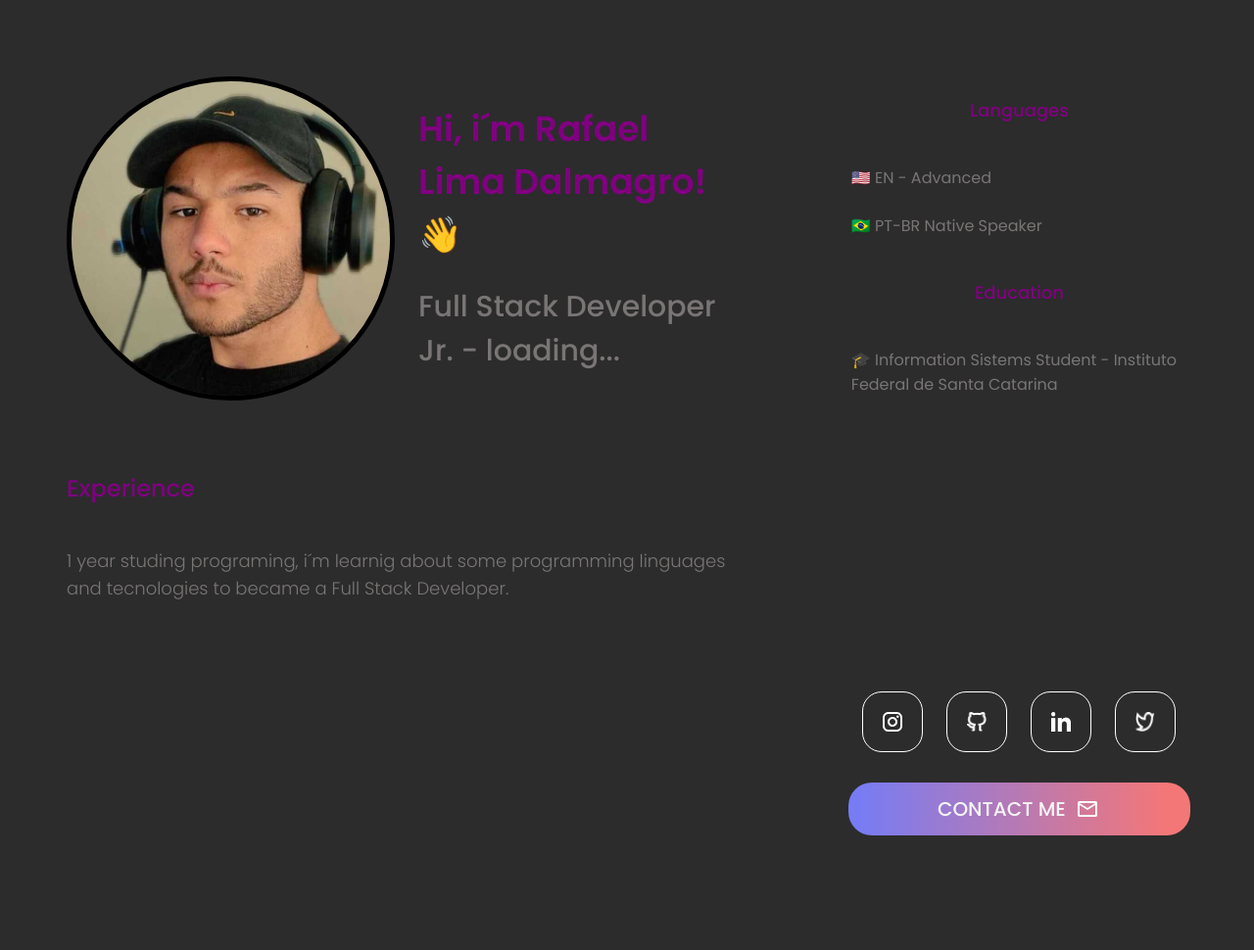
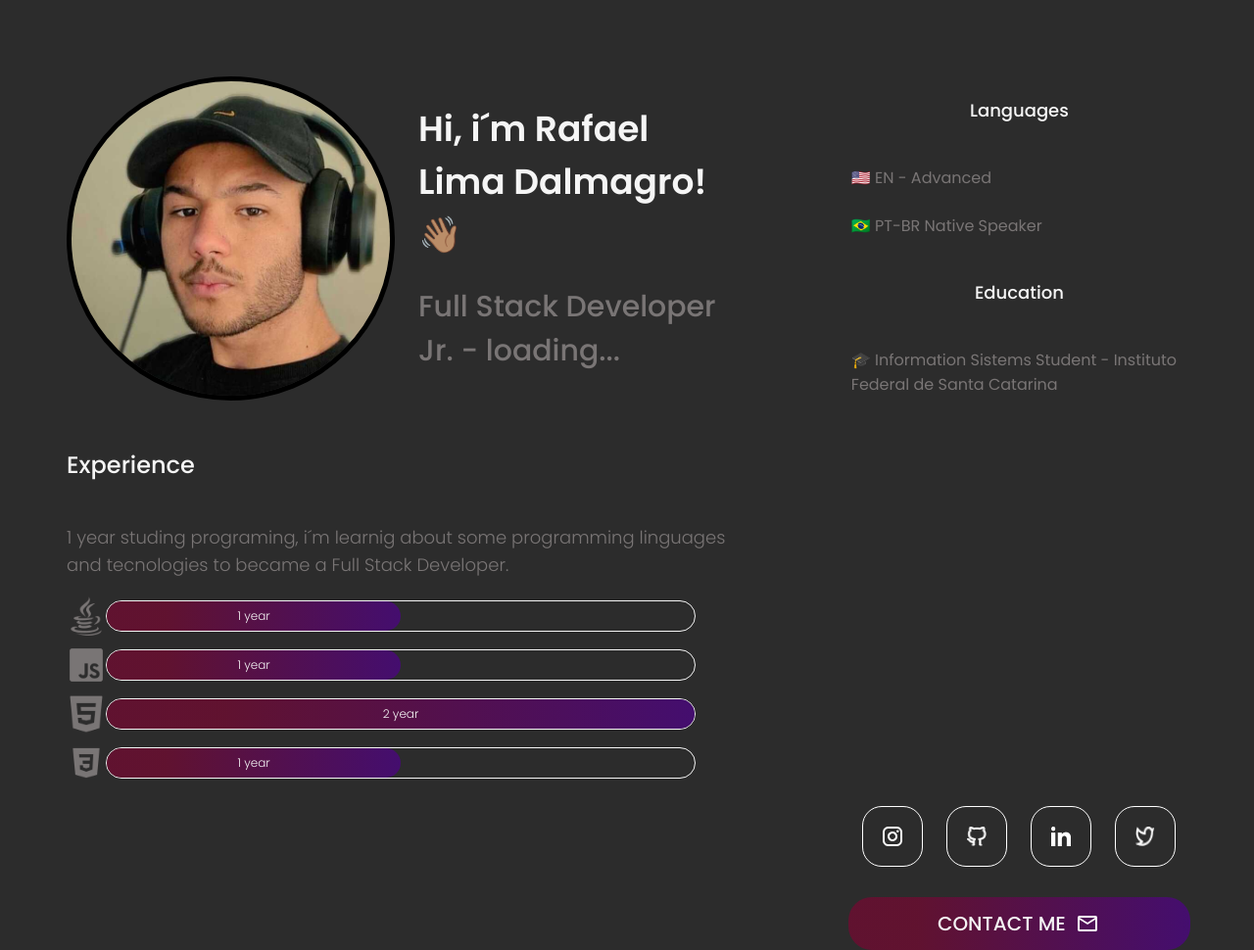
Before and after one commit to Extremezada/meu-portifolio, a plain HTML site: page index.html in a window 1280 px wide. Shown: the whole page at 98% size. Drawn offline with Linux system fonts and the light colour scheme; a web font is replaced by a local one.

Commit message:
Adicionando personalização de botões e alterando cores do projeto.

```diff
--- a/css/style.css
+++ b/css/style.css
@@ -33,7 +33,7 @@ img{
     font-weight: 500;
     font-size: 18px;
     line-height: 28px;
-    color: purple;
+    color: whitesmoke;
 }
 .languages-info{
     display: flex;
@@ -60,6 +60,12 @@ img{
     align-items: center;
     gap: 24px;
 }
+.socials a{
+    transition: transform 0.2s;
+}
+.socials a:hover{
+    transform: scale(1.5);
+}
 .socials img{
     width: 20px;
     height: 20px;
@@ -67,9 +73,15 @@ img{
     border: 1px solid white;
     border-radius: 20px;
 }
+.btn-contact:hover{
+    transform: scale(1.3);
+}
+.btn-contact{
+    transition: transform 0.2s;
+}
 .btn-contact{
     border-radius: 24px;
-    background: linear-gradient(90deg, #777CF4 2.62%, #F47777 93.38%);
+    background: linear-gradient(90deg, rgba(115,9,49,0.7357317927170868) 20%, rgba(72,9,121,0.8645833333333334) 100%);
     width: 325px;
     padding: 12px;
     text-align: center;
@@ -102,7 +114,7 @@ img{
     font-weight: 500;
     font-size: 18px;
     line-height: 28px;
-    color: purple;
+    color: whitesmoke;
     align-items: center;
 }
 .experience p{
@@ -110,6 +122,13 @@ img{
     font-size: 18px;
     line-height: 28px;
     color: #797575;
+}
+.experience-meansure{
+    animation: fadeIn 3s linear;
+}
+@keyframes fadeIn {
+    from{opacity: 0;}
+    to{opacity: 1;}
 }
 .header{
     display: flex;
@@ -122,7 +141,7 @@ img{
        font-weight: 600;
        font-size: 28px;
        line-height: 46px;
-       color: purple;
+       color: whitesmoke
 }
 .header h2{
         font-style: italic;
@@ -131,7 +150,58 @@ img{
         line-height: 30px;
         color: #797575;
 }
+.experience-time{
+    display: flex;
+    align-items: center;
+    justify-content: center;
+    flex-direction: column;
+    gap: 10px;
+}
+.experience-time img{
+    width: 40px;
+    height: 40px;
+    border-radius: 0;
+}
+.experience-language{
+    display: flex;
+    align-items: center;
+    justify-content: center;
+}
+.experience-unit{
+    width: 300px;
+    height: 30px;
+    border-radius: 24px;
+    border: 1px solid whitesmoke;
+}
+.experience-meansure{
+    height: 30px;
+    border-radius: 24px;
+    width: 50%;
+    border: linear-gradient(90deg, #777CF4 2.62%, #F47777 93.38%);;
+    background: linear-gradient(90deg, rgba(115,9,49,0.7357317927170868) 20%, rgba(72,9,121,0.8645833333333334) 100%);
 
+    color: whitesmoke;
+    font-weight: 300;
+    text-align: center;
+    display: flex;
+    justify-content: center;
+    align-items: center;
+    font-size: 12px;
+}
+.html{
+    width: 100%;
+}
+
+@media (max-width: 419px){
+    .header img{
+        display: none;
+    }
+}
+@media (min-width: 720px){
+    .experience-unit{
+        width: 600px;
+    }
+}
 
 @media (min-width: 950px){
     .infos{
--- a/index.html
+++ b/index.html
@@ -13,7 +13,7 @@
     <main class="container">
         <div class="header">
             <div>
-                <h1>Hi, i´m Rafael Lima Dalmagro! 👋</h1>
+                <h1>Hi, i´m Rafael Lima Dalmagro! 👋🏽</h1>
                 <h2>Full Stack Developer Jr. - loading...</h2>
             </div>
             <img src="img/perfil.jpeg" alt="Rafael">
@@ -24,6 +24,40 @@
                 1 year studing programing, i´m learnig about some programming linguages
                 and tecnologies to became a Full Stack Developer.
             </p>
+            <div class="experience-time">
+                <div class="experience-language">
+                    <img src="img/gray-java-icon.png" alt="Java icon">
+                    <div class="experience-unit">
+                        <div class="experience-meansure">
+                            <span>1 year</span>
+                        </div>
+                    </div>
+                </div>
+                <div class="experience-language">
+                    <img src="img/javascript-icon.png" alt="JavaScript icon">
+                    <div class="experience-unit">
+                        <div class="experience-meansure">
+                            <span>1 year</span>
+                        </div>
+                    </div>
+                </div>
+                <div class="experience-language">
+                    <img src="img/html-icon.png" alt="HTML icon">
+                    <div class="experience-unit">
+                        <div class="experience-meansure html">
+                            <span>2 year</span>
+                        </div>
+                    </div>
+                </div>
+                <div class="experience-language">
+                    <img src="img/css-icon.png" alt="CSS icon">
+                    <div class="experience-unit">
+                        <div class="experience-meansure">
+                            <span>1 year</span>
+                        </div>
+                    </div>
+                </div>
+            </div>
         </div>
         <div class="infos">
                 <h3>Languages</h3>
```
Also changed, not shown: img/css-icon.png (added), img/gray-java-icon.png (added), img/html-icon.png (added), img/java-icon.png (added), img/javascript-icon.png (added).
